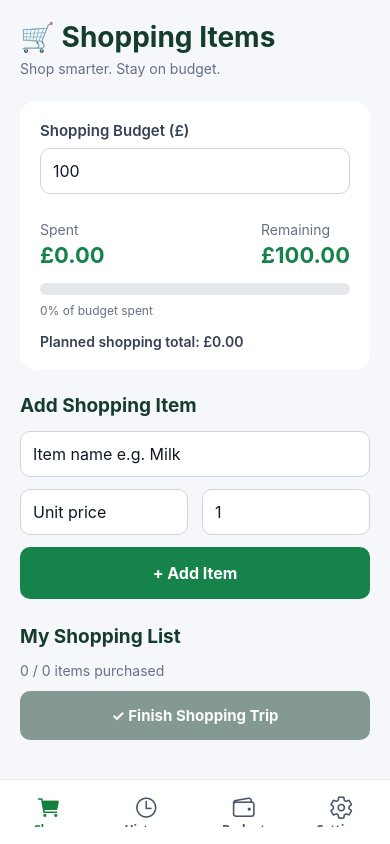
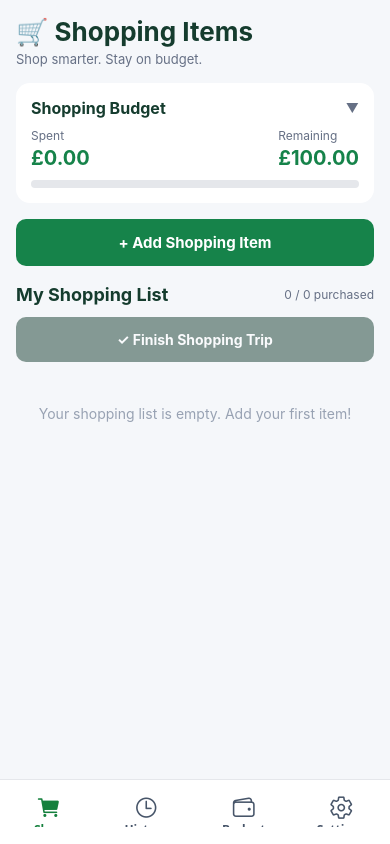
Before and after one commit to mathiers/shopping-items, a React Native app: screen /Shop in a window 390 px wide. Built offline with nearby package versions, Linux system fonts and the light colour scheme.

Commit message:
feat: compact budget and expandable add item form

```diff
--- a/src/screens/ShoppingScreen.tsx
+++ b/src/screens/ShoppingScreen.tsx
@@ -32,11 +32,16 @@ export default function ShoppingScreen() {
   const [itemName, setItemName] = useState('');
   const [itemPrice, setItemPrice] = useState('');
   const [itemQuantity, setItemQuantity] = useState('1');
+
   const [items, setItems] = useState<ShoppingItem[]>([]);
   const [isLoaded, setIsLoaded] = useState(false);
   const [finishingTrip, setFinishingTrip] = useState(false);
 
-  // Prevent automatic saves from racing with Finish Trip.
+  // Expandable sections
+  const [budgetExpanded, setBudgetExpanded] = useState(false);
+  const [addExpanded, setAddExpanded] = useState(false);
+
+  // Coordinate automatic saves with trip completion
   const finishingRef = useRef(false);
   const saveQueue = useRef<Promise<void>>(Promise.resolve());
 
@@ -88,8 +93,7 @@ export default function ShoppingScreen() {
     };
   }, []);
 
-  // Serialize list writes so an older save cannot overwrite
-  // the completed trip's cleared shopping list.
+  // Save shopping items sequentially
   useEffect(() => {
     if (!isLoaded || finishingRef.current) return;
 
@@ -106,6 +110,7 @@ export default function ShoppingScreen() {
       });
   }, [items, isLoaded]);
 
+  // Persist budget changes
   useEffect(() => {
     if (!isLoaded) return;
 
@@ -141,13 +146,10 @@ export default function ShoppingScreen() {
       ? Math.round((spent / budgetAmount) * 100)
       : 0;
 
-  const progress = Math.min(
-    Math.max(percentage, 0),
-    100
-  );
+  const progress = Math.min(Math.max(percentage, 0), 100);
 
   const addItem = () => {
-    if (finishingRef.current) return;
+    if (!isLoaded || finishingRef.current) return;
 
     const price = Number(itemPrice);
     const quantity = Number(itemQuantity);
@@ -176,9 +178,13 @@ export default function ShoppingScreen() {
     };
 
     setItems(previous => [...previous, newItem]);
+
     setItemName('');
     setItemPrice('');
     setItemQuantity('1');
+
+    // Collapse the form after successfully adding an item
+    setAddExpanded(false);
   };
 
   const togglePurchased = (id: string) => {
@@ -202,7 +208,7 @@ export default function ShoppingScreen() {
   };
 
   const finishTrip = () => {
-    if (finishingRef.current) return;
+    if (!isLoaded || finishingRef.current) return;
 
     const purchasedItems = items.filter(
       item => item.purchased
@@ -237,10 +243,10 @@ export default function ShoppingScreen() {
             );
 
             try {
-              // Wait for any previously queued list saves.
+              // Complete any pending shopping-list saves
               await saveQueue.current;
 
-              // Save the receipt before clearing purchases.
+              // Archive purchased items
               await saveShoppingTrip(
                 purchasedItems.map(item => ({
                   id: item.id,
@@ -250,7 +256,7 @@ export default function ShoppingScreen() {
                 }))
               );
 
-              // Clear purchased items from persistent storage.
+              // Persist the remaining active shopping list
               await AsyncStorage.setItem(
                 STORAGE_KEY,
                 JSON.stringify(remainingItems)
@@ -266,7 +272,7 @@ export default function ShoppingScreen() {
               console.error('Finish trip error:', error);
               Alert.alert(
                 'Save failed',
-                'The trip could not be completed. Check your History before trying again.'
+                'Check History before trying again to avoid duplicate trips.'
               );
             } finally {
               finishingRef.current = false;
@@ -297,19 +303,23 @@ export default function ShoppingScreen() {
               Shop smarter. Stay on budget.
             </Text>
 
+            {/* COMPACT EXPANDABLE BUDGET */}
             <View style={styles.budgetCard}>
-              <Text style={styles.label}>
-                Shopping Budget (£)
+              <TouchableOpacity
+                style={styles.compactHeader}
+                onPress={() =>
+                  setBudgetExpanded(previous => !previous)
+                }
+                activeOpacity={0.8}
+              >
+                <Text style={styles.compactTitle}>
+                  Shopping Budget
                 </Text>
 
-              <TextInput
-                style={styles.input}
-                value={budget}
-                onChangeText={setBudget}
-                keyboardType="decimal-pad"
-                placeholder="Enter budget"
-                editable={!finishingTrip}
-              />
+                <Text style={styles.expandIcon}>
+                  {budgetExpanded ? '▲' : '▼'}
+                </Text>
+              </TouchableOpacity>
 
               <View style={styles.summaryRow}>
                 <View>
@@ -351,25 +361,55 @@ export default function ShoppingScreen() {
                 />
               </View>
 
+              {budgetExpanded && (
+                <View style={styles.expandedContent}>
+                  <Text style={styles.label}>
+                    Shopping Budget (£)
+                  </Text>
+
+                  <TextInput
+                    style={styles.input}
+                    value={budget}
+                    onChangeText={setBudget}
+                    keyboardType="decimal-pad"
+                    placeholder="Enter budget"
+                    editable={!finishingTrip}
+                  />
+
+                  <Text style={styles.plannedText}>
+                    Planned shopping total: {money(planned)}
+                  </Text>
+
                   <Text style={styles.progressText}>
                     {percentage}% of budget spent
                   </Text>
+                </View>
+              )}
 
               {remaining < 0 && (
                 <Text style={styles.warning}>
                   ⚠️ You have exceeded your budget!
                 </Text>
               )}
-
-              <Text style={styles.plannedText}>
-                Planned shopping total: {money(planned)}
-              </Text>
             </View>
 
-            <Text style={styles.sectionTitle}>
-              Add Shopping Item
+            {/* EXPANDABLE ADD ITEM FORM */}
+            <TouchableOpacity
+              style={styles.addButton}
+              onPress={() =>
+                setAddExpanded(previous => !previous)
+              }
+              disabled={finishingTrip || !isLoaded}
+            >
+              <Text style={styles.addButtonText}>
+                {addExpanded
+                  ? '− Close Item Form'
+                  : '+ Add Shopping Item'}
               </Text>
+            </TouchableOpacity>
 
+            {addExpanded && (
+              <View style={styles.addForm}>
                 <TextInput
                   style={styles.input}
                   placeholder="Item name e.g. Milk"
@@ -399,27 +439,29 @@ export default function ShoppingScreen() {
                 </View>
 
                 <TouchableOpacity
-              style={[
-                styles.addButton,
-                finishingTrip && styles.disabledButton,
-              ]}
+                  style={styles.saveItemButton}
                   onPress={addItem}
                   disabled={finishingTrip || !isLoaded}
                 >
                   <Text style={styles.addButtonText}>
-                + Add Item
+                    ✓ Save Item
                   </Text>
                 </TouchableOpacity>
+              </View>
+            )}
 
+            {/* SHOPPING LIST HEADER */}
+            <View style={styles.listHeader}>
               <Text style={styles.sectionTitle}>
                 My Shopping List
               </Text>
 
               <Text style={styles.itemCounter}>
-              {purchasedCount} / {items.length}
-              {' '}items purchased
+                {purchasedCount} / {items.length} purchased
               </Text>
+            </View>
 
+            {/* FINISH TRIP */}
             <TouchableOpacity
               style={[
                 styles.finishButton,
@@ -498,34 +540,97 @@ const styles = StyleSheet.create({
     backgroundColor: '#f5f7fa',
     paddingTop: StatusBar.currentHeight || 0,
   },
+
   content: {
-    padding: 20,
+    padding: 16,
     paddingBottom: 60,
   },
+
   title: {
-    fontSize: 28,
+    fontSize: 26,
     fontWeight: 'bold',
     color: '#153c2e',
-    marginBottom: 6,
+    marginBottom: 4,
   },
+
   subtitle: {
-    fontSize: 14,
+    fontSize: 13,
     color: '#667085',
-    marginBottom: 24,
+    marginBottom: 16,
   },
+
   budgetCard: {
     backgroundColor: '#ffffff',
-    padding: 20,
-    borderRadius: 16,
-    marginBottom: 24,
-    elevation: 3,
+    padding: 15,
+    borderRadius: 14,
+    marginBottom: 16,
+    elevation: 2,
   },
+
+  compactHeader: {
+    flexDirection: 'row',
+    justifyContent: 'space-between',
+    alignItems: 'center',
+  },
+
+  compactTitle: {
+    fontSize: 16,
+    fontWeight: 'bold',
+    color: '#153c2e',
+  },
+
+  expandIcon: {
+    fontSize: 13,
+    color: '#667085',
+  },
+
+  summaryRow: {
+    flexDirection: 'row',
+    justifyContent: 'space-between',
+    marginVertical: 10,
+  },
+
+  summaryLabel: {
+    fontSize: 12,
+    color: '#667085',
+    marginBottom: 3,
+  },
+
+  amount: {
+    fontSize: 20,
+    fontWeight: 'bold',
+    color: '#16834a',
+  },
+
+  overBudget: {
+    color: '#dc2626',
+  },
+
+  progressBackground: {
+    height: 8,
+    backgroundColor: '#e5e7eb',
+    borderRadius: 10,
+    overflow: 'hidden',
+  },
+
+  progressFill: {
+    height: '100%',
+    borderRadius: 10,
+  },
+
+  expandedContent: {
+    marginTop: 15,
+    borderTopWidth: 1,
+    borderTopColor: '#e5e7eb',
+    paddingTop: 15,
+  },
+
   label: {
-    fontSize: 15,
     fontWeight: '600',
     marginBottom: 8,
     color: '#344054',
   },
+
   input: {
     backgroundColor: '#ffffff',
     borderWidth: 1,
@@ -536,138 +641,155 @@ const styles = StyleSheet.create({
     marginBottom: 12,
     color: '#101828',
   },
-  inputRow: {
-    flexDirection: 'row',
-    justifyContent: 'space-between',
+
+  plannedText: {
+    marginTop: 4,
+    fontWeight: '600',
+    color: '#344054',
   },
-  halfInput: {
-    width: '48%',
-  },
-  summaryRow: {
-    flexDirection: 'row',
-    justifyContent: 'space-between',
-    marginVertical: 15,
-  },
-  summaryLabel: {
-    color: '#667085',
-    marginBottom: 4,
-  },
-  amount: {
-    fontSize: 22,
-    fontWeight: 'bold',
-    color: '#16834a',
-  },
-  overBudget: {
-    color: '#dc2626',
-  },
-  progressBackground: {
-    height: 12,
-    backgroundColor: '#e5e7eb',
-    borderRadius: 10,
-    overflow: 'hidden',
-  },
-  progressFill: {
-    height: '100%',
-    borderRadius: 10,
-  },
+
   progressText: {
     marginTop: 8,
     fontSize: 12,
     color: '#667085',
   },
+
   warning: {
     color: '#dc2626',
     marginTop: 12,
     fontWeight: '600',
   },
-  plannedText: {
-    marginTop: 15,
-    fontWeight: '600',
-    color: '#344054',
-  },
-  sectionTitle: {
-    fontSize: 19,
-    fontWeight: 'bold',
-    marginBottom: 14,
-    color: '#153c2e',
-  },
+
   addButton: {
     backgroundColor: '#16834a',
-    padding: 16,
+    padding: 14,
     borderRadius: 10,
     alignItems: 'center',
-    marginBottom: 26,
+    marginBottom: 12,
   },
+
   addButtonText: {
     color: '#ffffff',
     fontWeight: 'bold',
-    fontSize: 16,
+    fontSize: 15,
   },
-  itemCounter: {
-    color: '#667085',
-    marginBottom: 12,
+
+  addForm: {
+    backgroundColor: '#ffffff',
+    borderRadius: 12,
+    padding: 16,
+    marginBottom: 18,
+    elevation: 2,
   },
-  finishButton: {
+
+  inputRow: {
+    flexDirection: 'row',
+    justifyContent: 'space-between',
+  },
+
+  halfInput: {
+    width: '48%',
+  },
+
+  saveItemButton: {
     backgroundColor: '#153c2e',
     padding: 15,
     borderRadius: 10,
     alignItems: 'center',
+  },
+
+  listHeader: {
+    flexDirection: 'row',
+    justifyContent: 'space-between',
+    alignItems: 'center',
+    marginTop: 6,
+    marginBottom: 12,
+  },
+
+  sectionTitle: {
+    fontSize: 18,
+    fontWeight: 'bold',
+    color: '#153c2e',
+  },
+
+  itemCounter: {
+    fontSize: 12,
+    color: '#667085',
+  },
+
+  finishButton: {
+    backgroundColor: '#153c2e',
+    padding: 14,
+    borderRadius: 10,
+    alignItems: 'center',
     marginBottom: 18,
   },
+
   finishButtonText: {
     color: '#ffffff',
     fontWeight: 'bold',
-    fontSize: 15,
+    fontSize: 14,
   },
+
   disabledButton: {
     opacity: 0.5,
   },
+
   itemRow: {
     backgroundColor: '#ffffff',
     flexDirection: 'row',
     alignItems: 'center',
-    padding: 15,
+    padding: 14,
     borderRadius: 10,
     marginBottom: 10,
     elevation: 1,
   },
+
   itemDetails: {
     flex: 1,
     flexDirection: 'row',
     alignItems: 'center',
   },
+
   checkbox: {
     fontSize: 24,
     marginRight: 10,
     color: '#16834a',
   },
+
   itemName: {
     fontSize: 16,
     flexShrink: 1,
     color: '#101828',
   },
+
   purchased: {
     textDecorationLine: 'line-through',
     color: '#98a2b3',
   },
+
   priceColumn: {
     alignItems: 'flex-end',
     marginHorizontal: 10,
   },
+
   itemPrice: {
     fontWeight: 'bold',
     color: '#344054',
   },
+
   quantityText: {
     fontSize: 11,
     color: '#667085',
     marginTop: 3,
   },
+
   deleteText: {
     color: '#dc2626',
     fontSize: 20,
     paddingHorizontal: 4,
   },
+
   emptyText: {
     textAlign: 'center',
     color: '#98a2b3',
```
Lines whose indentation alone changed are shown as unchanged.
